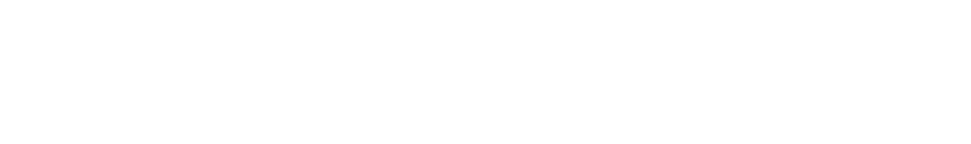
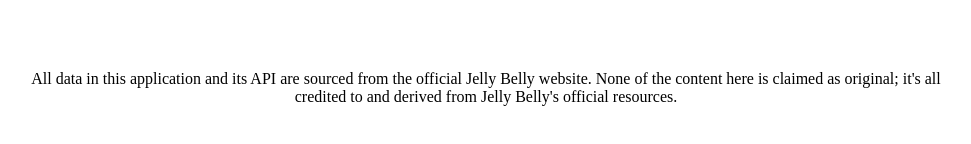
Before and after one commit to kellysdev/jelly-belly, a React (Create React App) app: page / in a window 1280 px wide. Shown: the part 542-686 px from the top of the page, without its empty margins (154-1125 px from the left). Built offline with nearby package versions, Linux system fonts and the light colour scheme.

Commit message:
Add a disclaimer regarding data coming from Jelly Belly.

```diff
--- a/src/App.js
+++ b/src/App.js
@@ -82,6 +82,12 @@
         }
       </div>
 
+      <footer className="disclaimer">
+        <p>
+          All data in this application and its API are sourced from the official Jelly Belly website. None of the content here is claimed as original; it's all credited to and derived from Jelly Belly's official resources.
+        </p>
+      </footer>
+
       <Modal
         showModal={showModal} closeModal={closeModal}
         singleBean={singleBean}
```
